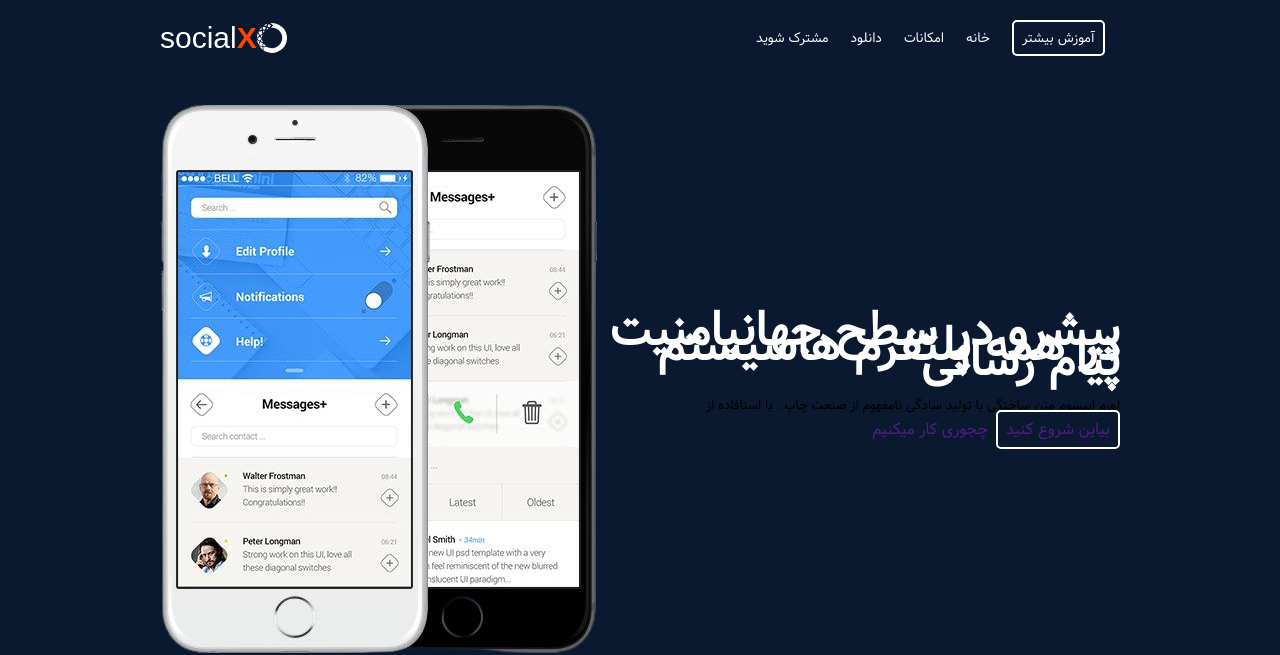
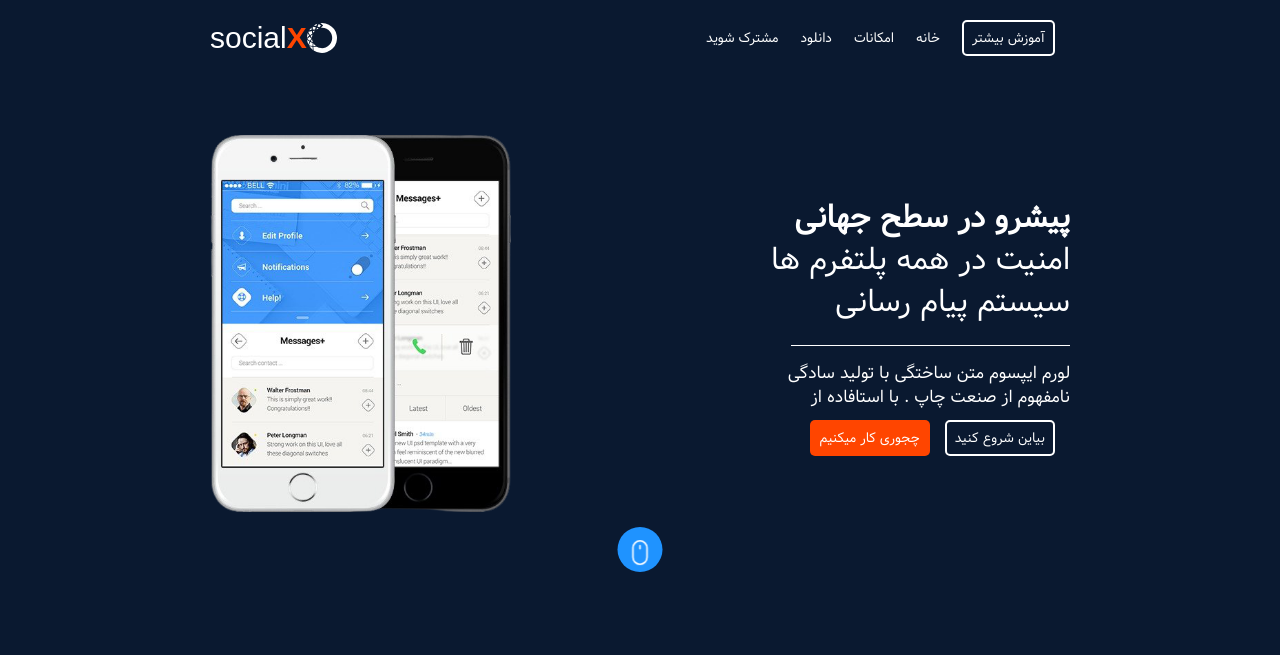
Before and after one commit to alishahi7645/UI-social-project, a React (Create React App) app: page / in a window 1280 px wide. Shown: the top 655 px of the page. Built offline with nearby package versions, Linux system fonts and the light colour scheme.

Commit message:
end styling header

```diff
--- a/src/components/header/Header.css
+++ b/src/components/header/Header.css
@@ -1,14 +1,103 @@
 #header{
     position: relative;
 }
-.header{
+.header {
+  display: flex;
+  align-items: center;
+  justify-content: center;
+}
+.header h1 {
+  font-size: 2rem;
+  line-height: 1.4;
+  color: var(--color-white);
+  padding-bottom: 1.5rem;
+  position: relative;
+}
+.header h1 span {
+  display: block;
+}
+h1 span:nth-child(1){
+    font-weight: 900;
+}
+h1 span:nth-child(2){
+    font-weight: 300;
+}
+h1 span:nth-child(3){
+    font-weight: 100;
+}
+.header h1::after{
+    content: '';
+    position: absolute;
+    bottom: 0;
+    right: 0;
+    width: 65%;
+    background: var(--color-white);
+    height: 1px;
+}
+.header-right p{
+    font-size: 1.1rem;
+    line-height: 1.5;
+    color: var(--color-white);
+    width: 70%;
+    padding: 15px 0;
+}
+
+.header-right, .header-left{
+    width: 50%;
+}
+.header-left{
+    display: flex;
+    align-items: center;
+    justify-content: flex-end;
+}
+.header-left img {
+  width: 70%;
+}
+.floating-icon{
+    position: absolute;
+    width: 3rem;
+    height: 3rem;
+    background: var(--light-blue);
+    border-radius: 50%;
     display: flex;
     align-items: center;
     justify-content: center;
+    text-align: center;
+    left: 50%;
+    transform: translateX(-50%);
+    bottom: 0;
 }
-.header h1{
-    font-size: 3rem;
-    line-height: 1rem;
-    color: var(--color-white);
-    padding-bottom: 1.5rem;
+.floating-icon a{
+    margin-right: 0;
 }
+.mouse{
+    transform: translateY(-25%);
+    animation: bounce .8s ease infinite alternate;
+}
+@keyframes bounce{
+    0%{
+        transform: translateY(-25%);
+    }
+    100%{
+        transform: translateY(25%);
+    }
+}
+@media screen and (max-width:680px){
+    .header{
+        flex-direction: column;
+    }
+    .header-right, .header-left{
+        width: 90%;
+        display: flex;
+        align-items: center;
+        justify-content: center;
+        flex-direction: column;
+        margin: 0 auto;
+    }
+    .header-right{
+        margin-bottom: 3rem;
+    }
+    .header-left img {
+        width: 60%;
+      }
+}
--- a/src/components/header/Header.js
+++ b/src/components/header/Header.js
@@ -1,5 +1,6 @@
 import React from 'react';
-import phoneheader from '../../assets/phone-header-bg.png'
+import phoneheader from '../../assets/phone-header-bg.png';
+import {BsMouse} from 'react-icons/bs'
 import './Header.css'
 const Header = () => {
   return (
@@ -11,7 +12,7 @@ const Header = () => {
             <span>امنیت در همه پلتفرم ها</span>
             <span>سیستم پیام رسانی</span>
           </h1>
-          <small>لورم ایپسوم متن ساختگی با تولید سادگی نامفهوم از صنعت چاپ . با استافاده از </small>
+          <p>لورم ایپسوم متن ساختگی با تولید سادگی نامفهوم از صنعت چاپ . با استافاده از </p>
           <div className="header-btn">
             <a href="" className='btn btn-dark'>بیاین شروع کنید</a>
             <a href="" className='btn btn-light'>چجوری کار میکنیم</a>
@@ -21,6 +22,11 @@ const Header = () => {
           <img src={phoneheader} alt="" srcset="" />
         </div>
       </div>
+      <div className="floating-icon">
+        <a href="">
+          <BsMouse color={'#fff'} size={25} className='mouse'/>
+        </a>
+      </div>
     </section>
   )
 };
--- a/src/components/navbar/Navbar.css
+++ b/src/components/navbar/Navbar.css
@@ -13,17 +13,7 @@
 .nav-link li {
   margin-left: 7px;
 }
-.nav-link a {
-  color: #fff;
-  font-size: 13px;
-  text-decoration: none;
-  margin-right: 1rem;
-  font-weight: 200;
-  transition: 0.3s ease;
-}
-.nav-link a:hover {
-  color: orangered;
-}
+
 .logo {
   display: flex;
   align-items: center;
@@ -65,6 +55,8 @@ a.btn-dark {
     background: #0a1930;
     width: 100%;
     border: 2px solid #fff;
+    transition: .3s ease;
+    z-index: 1000;
   }
   .navbar #show-links-mobile li,
   .navbar #show-links-mobile-hide li {
--- a/src/index.css
+++ b/src/index.css
@@ -30,7 +30,7 @@ body {
 }
 
 .container {
-  max-width: 1000px;
+  max-width: 900px;
   margin: 0 auto;
   padding: 0 20px;
 }
@@ -41,6 +41,29 @@ body {
   min-height: 100vh;
 }
 section{
-  padding: 2rem 0;
+  padding: 4rem 0;
   width: 100%;
 }
+a{
+  color: #fff;
+  font-size: 13px;
+  text-decoration: none;
+  margin-right: 1rem;
+  font-weight: 200;
+  transition: 0.3s ease;
+}
+a:hover {
+  color: orangered;
+}
+a.btn{
+  border-radius: 5px;
+  padding: 5px 8px;
+}
+a.btn-dark{
+  border: 2px solid #fff;
+}
+a.btn-light{
+  background: orangered;
+  border: 2px solid transparent;
+  color: var(--color-white);
+}
```
